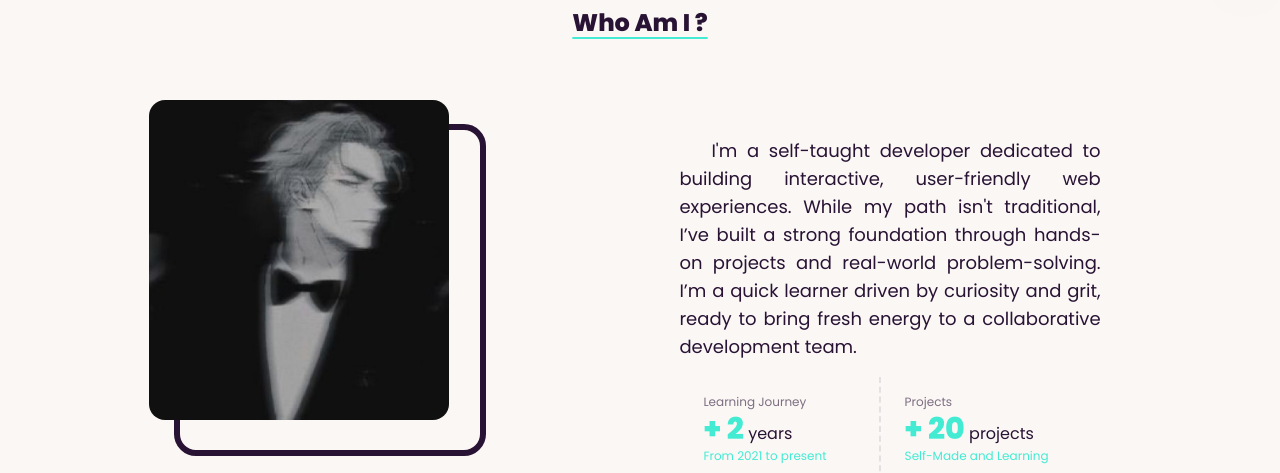
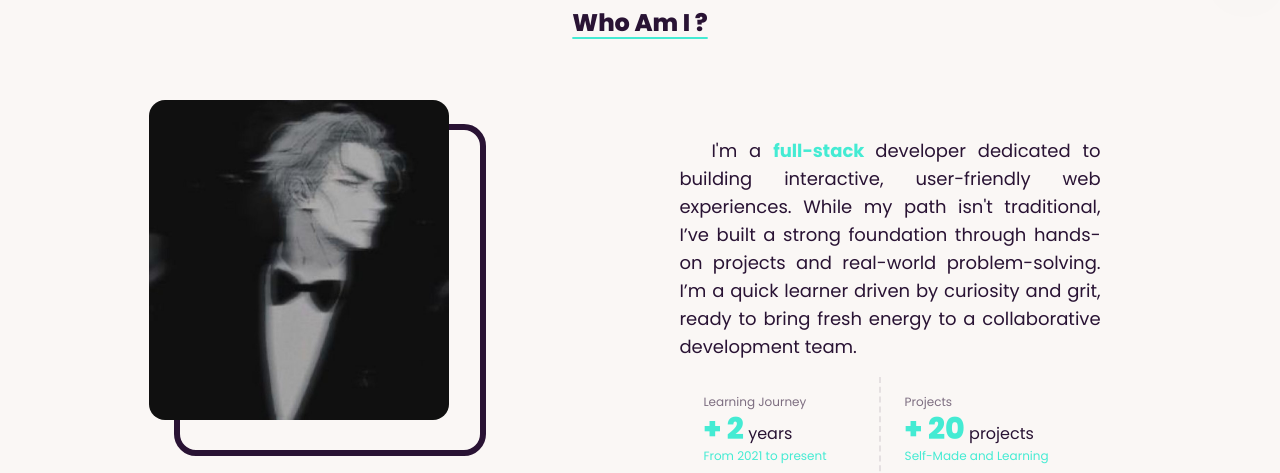
Before and after one commit to Richard-Hein/PyaeSoneHein, a React (Vite) app: page / in a window 1280 px wide. Shown: the part 820-1293 px from the top of the page. Built offline with nearby package versions, Linux system fonts and the light colour scheme.

Commit message:
upgrade aboutme section

```diff
--- a/src/sections/AboutMe.jsx
+++ b/src/sections/AboutMe.jsx
@@ -46,7 +46,7 @@ const AboutMe = () => {
 
         <div className="  mt-6 w-[90%] mx-auto ">
           <p className=" text-justify  text-sm md:text-lg indent-3 md:indent-8">
-            I'm a self-taught developer dedicated to building interactive,
+            I'm a <b className="font-bold text-primary ">full-stack </b> developer dedicated to building interactive,
             user-friendly web experiences. While my path isn't traditional, I’ve
             built a strong foundation through hands-on projects and real-world
             problem-solving. I’m a quick learner driven by curiosity and grit,
```
